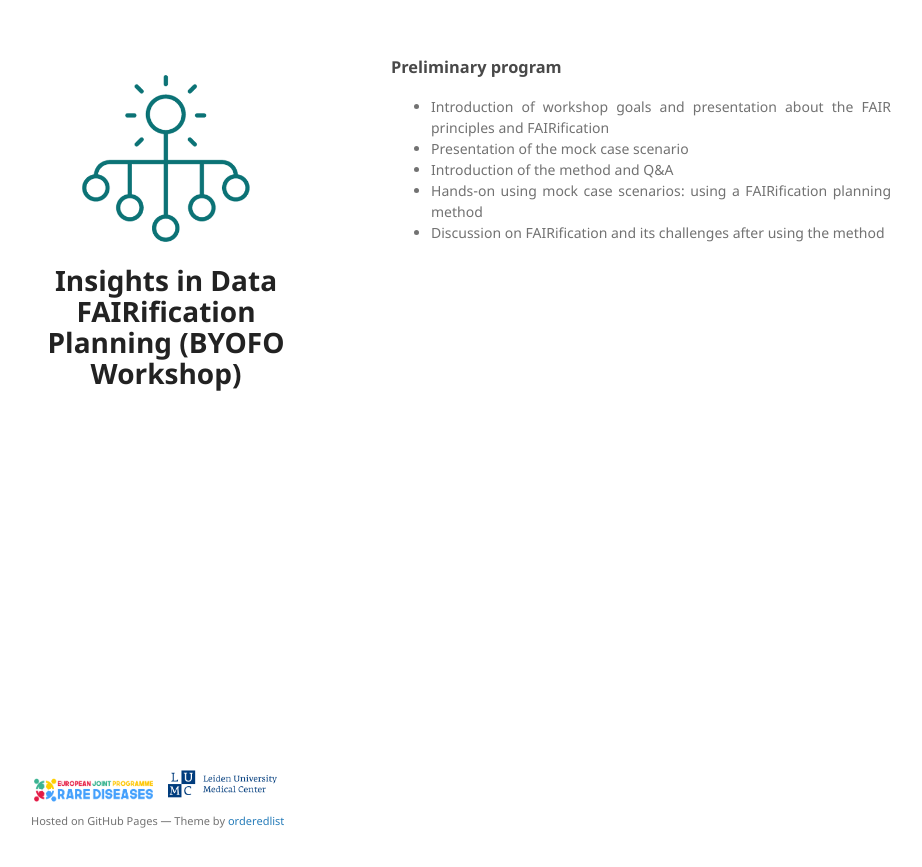
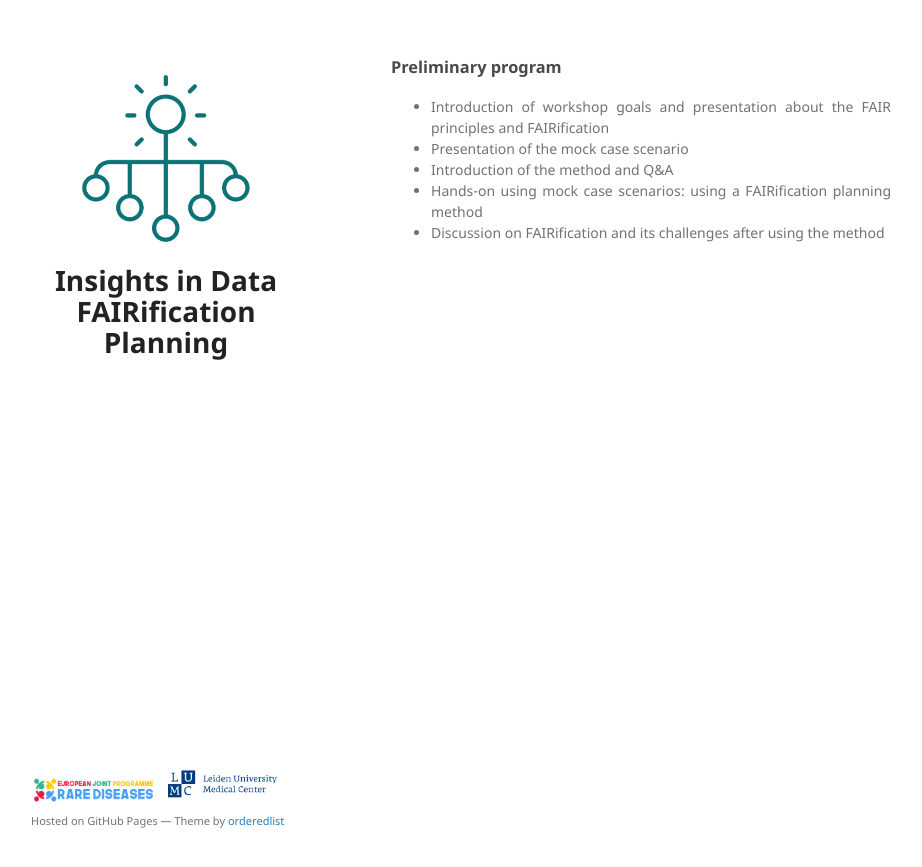
Before and after one commit to FAIRification-Planning/FAIRification-Planning.github.io, a Jekyll site: the page built from preliminary-program.md, in a window 1280 px wide. Shown: the top 867 px of the page, without its empty margins (179-1101 px from the left). Built offline with Jekyll 4.4.1, drawn with Linux system fonts in a browser that asks for light colours; our own code applies the rules of GitHub Pages for plain Markdown files; the repository's description, which GitHub fills in, is left out.

Commit message:
Adapting for SWAT4HCLS

```diff
--- a/_config.yml
+++ b/_config.yml
@@ -31,7 +31,7 @@
 
 # Build settings
 #theme: minimal
-title: Insights in Data FAIRification Planning (BYOFO Workshop)
+title: Insights in Data FAIRification Planning
 logo: /assets/img/logo.png
 #description: Bring Your Own FAIRification Objectives Workshop
 show_downloads: false
```
Also changed, not shown: index.md (+1 -1 lines).
